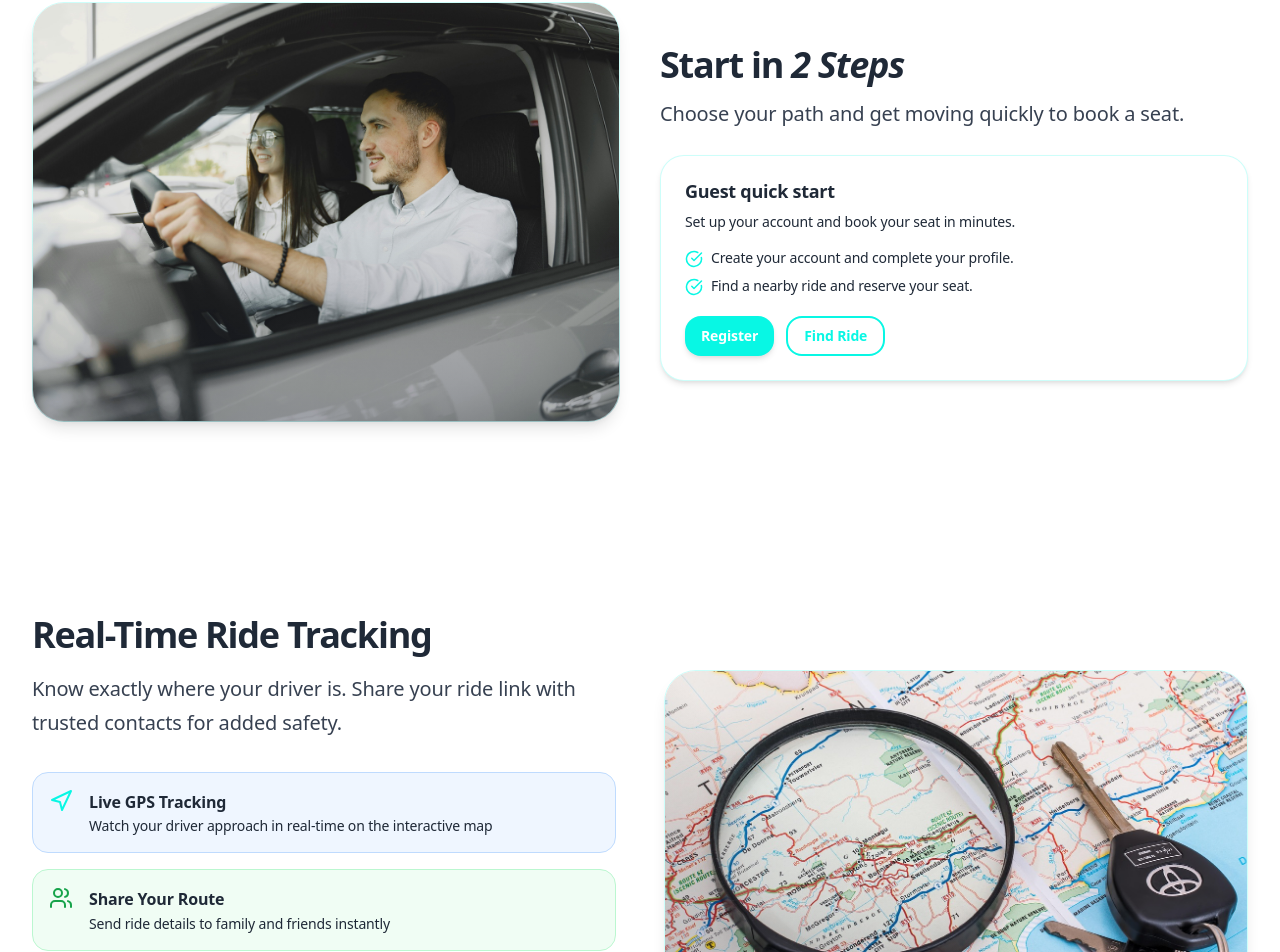
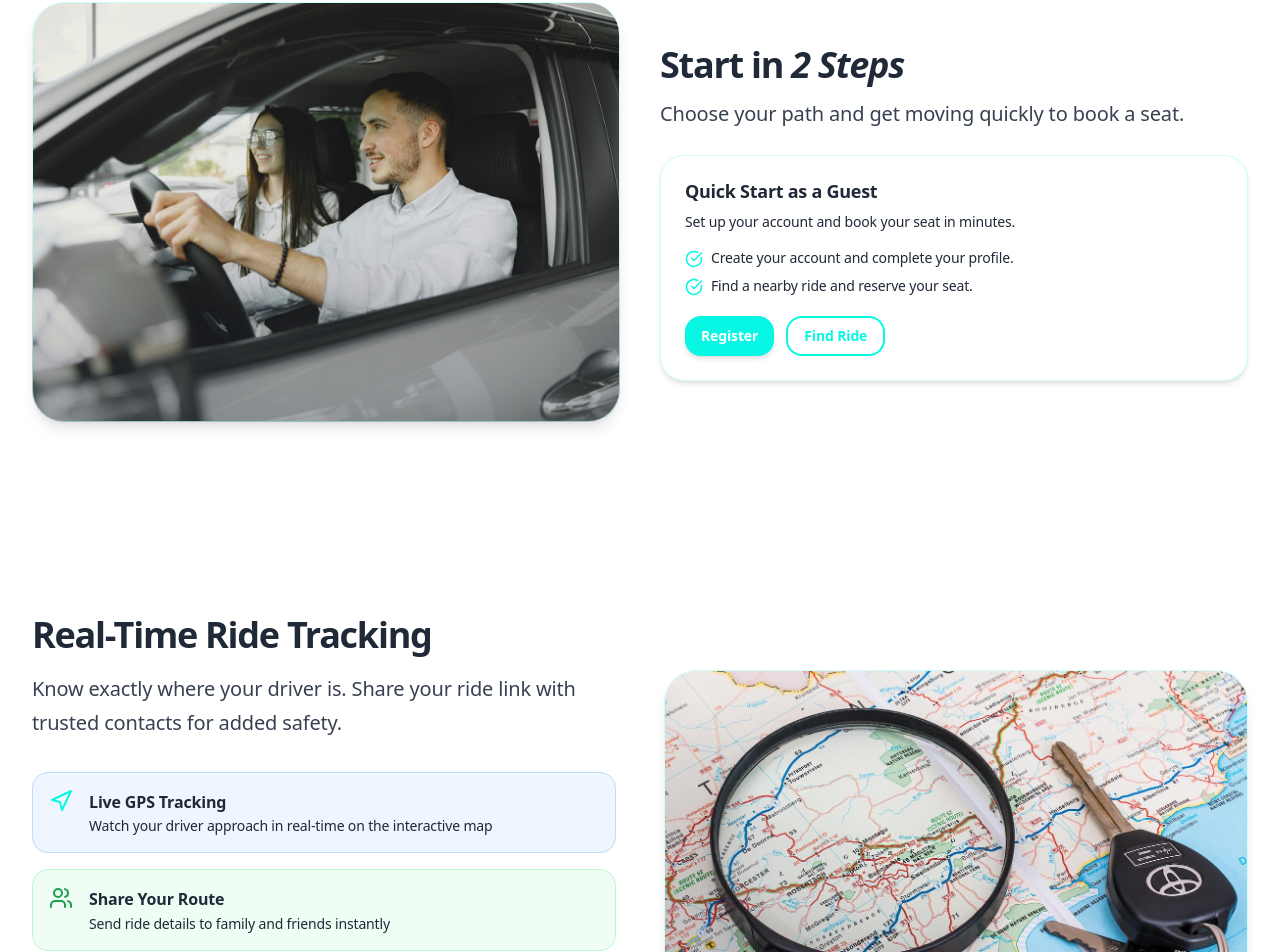
Before and after one commit to MAYII-XCHANGE/feyride-website, a React (Vite) app: page / in a window 1280 px wide. Shown: the part 3457-4409 px from the top of the page. Built offline with nearby package versions, Linux system fonts and the light colour scheme.

Commit message:
replace cont.

```diff
--- a/src/pages/Home.jsx
+++ b/src/pages/Home.jsx
@@ -112,7 +112,7 @@ export default function Home() {
       ? {
           image: guestOnboardingImage,
           imageAlt: 'Guest checking ride options on phone',
-          title: 'Guest quick start',
+          title: 'Quick Start as a Guest',
           description: 'Set up your account and book your seat in minutes.',
           steps: [
             'Create your account and complete your profile.',
@@ -123,7 +123,7 @@ export default function Home() {
       : {
           image: hostOnboardingImage,
           imageAlt: 'Rider getting ready to offer rides',
-          title: 'Rider quick start',
+          title: 'Quick Start as a Rider',
           description: 'Register as a rider and start connecting with riders.',
           steps: [
             'Register and complete setup.',
```
